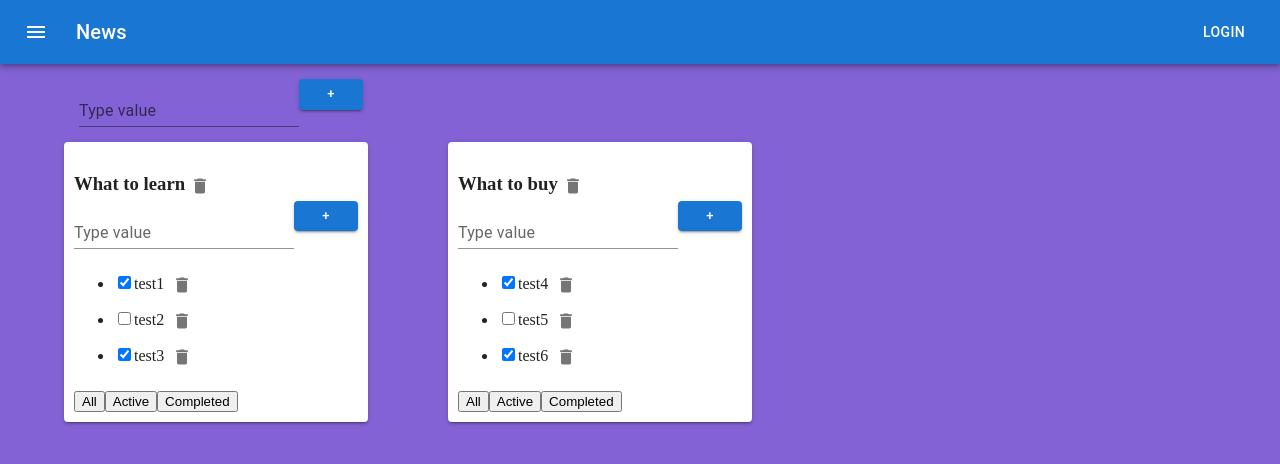
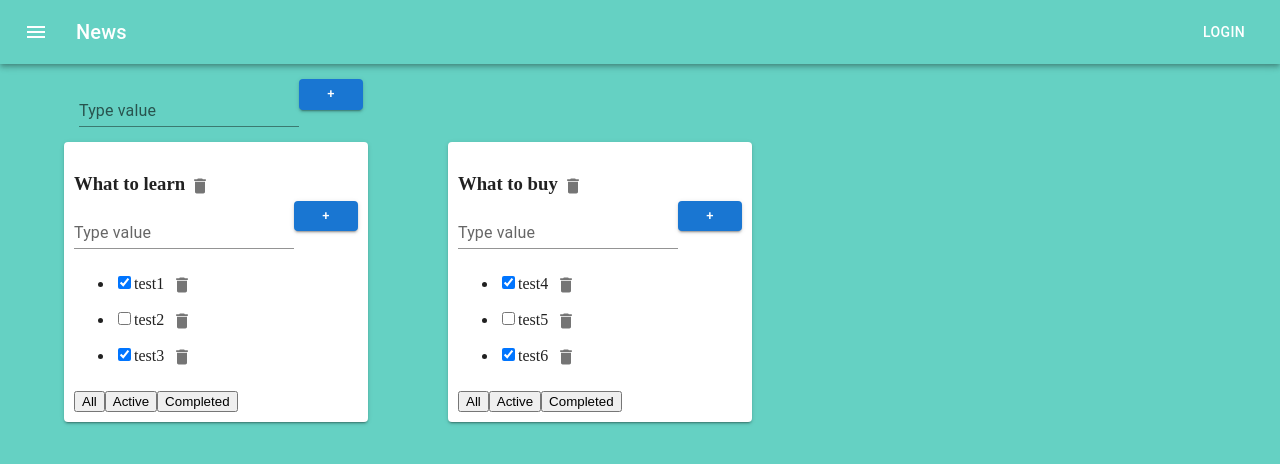
Before and after one commit to makarchuk92/Todo-Trello-, a React (Create React App) app: page / in a window 1280 px wide. Shown: the top 464 px of the page. Built offline with nearby package versions, Linux system fonts and the light colour scheme.

Commit message:
Added redux in project

```diff
--- a/package.json
+++ b/package.json
@@ -7,7 +7,7 @@
     "@emotion/styled": "^11.11.0",
     "@mui/icons-material": "^5.15.10",
     "@mui/material": "^5.15.7",
-    "@reduxjs/toolkit": "^1.9.7",
+    "@reduxjs/toolkit": "^2.2.1",
     "@testing-library/jest-dom": "^5.14.1",
     "@testing-library/react": "^13.0.0",
     "@testing-library/user-event": "^13.2.1",
@@ -19,7 +19,7 @@
     "@types/uuid": "^9.0.7",
     "react": "^18.2.0",
     "react-dom": "^18.2.0",
-    "react-redux": "^8.1.3",
+    "react-redux": "^9.1.0",
     "react-scripts": "5.0.1",
     "typescript": "^4.4.2",
     "uuid": "^9.0.1",
--- a/src/App.css
+++ b/src/App.css
@@ -3,9 +3,13 @@ body {
 }
 
  .App {
-  background: #8262d4;
+  background: #65d1c3;
   height: 100vh;
 
+}
+
+.bg {
+  background: #65d1c3 !important;
 }
 
 /*
--- a/src/App.tsx
+++ b/src/App.tsx
@@ -1,4 +1,4 @@
-import React, { useState } from 'react';
+import React, { useEffect, useState } from 'react';
 import './App.css';
 import { TaskType, Todo } from './Components/Todo';
 import { v1 } from 'uuid';
@@ -25,6 +25,25 @@ function App() {
   const todoListId1 = v1()
   const todoListId2 = v1()
 
+  // const [task, setTask] = useState<TaskStateType>({
+  //   [todoListId1]: [
+  //     { id: v1(), title: 'test1', isDone: true },
+  //     { id: v1(), title: 'test2', isDone: false },
+  //     { id: v1(), title: 'test3', isDone: true }
+  //   ],
+  //   [todoListId2]: [
+  //     { id: v1(), title: 'test4', isDone: true },
+  //     { id: v1(), title: 'test5', isDone: false },
+  //     { id: v1(), title: 'test6', isDone: true }
+  //   ]
+  // }
+  // )
+
+
+
+
+
+
   const [task, setTask] = useState<TaskStateType>({
     [todoListId1]: [
       { id: v1(), title: 'test1', isDone: true },
@@ -44,6 +63,7 @@ function App() {
     { id: todoListId1, title: 'What to learn', filter: 'all' },
     { id: todoListId2, title: 'What to buy', filter: 'all' }
   ])
+
 
 
   const addTodo = (title: string, todoListId: string) => {
@@ -121,7 +141,7 @@ function App() {
   return (
     <div className="App">
       <Box sx={{ flexGrow: 1 }}>
-        <AppBar position="static" >
+        <AppBar position="static" className='bg'>
           <Toolbar>
             <IconButton
               size="large"
--- /dev/null
+++ b/src/models/ITodos.ts
@@ -0,0 +1,6 @@
+
+export interface ITodos {
+    id: number;
+    title: string;
+    completed: boolean;
+}
--- /dev/null
+++ b/src/store/store.ts
@@ -0,0 +1,13 @@
+import { combineReducers, configureStore } from "@reduxjs/toolkit";
+
+const rootReducer = combineReducers({
+
+})
+
+export const store = configureStore({
+    reducer: rootReducer
+});
+
+export type RootState = ReturnType<typeof rootReducer>
+export type AppDispatch = typeof store.dispatch
+export type AppState = ReturnType<typeof store.getState>
```
Also changed, not shown: src/hooks/redux.ts (added, +7 -0 lines), src/index.tsx (+5 -5 lines), src/store/reducers/TodoSlice.ts (added, +22 -0 lines), 1 other file (tests, documents, lock files or other folders).
